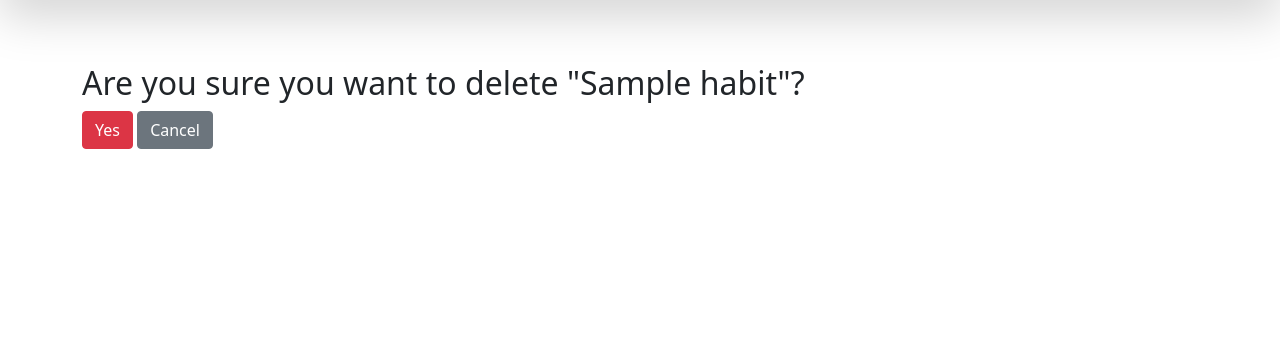
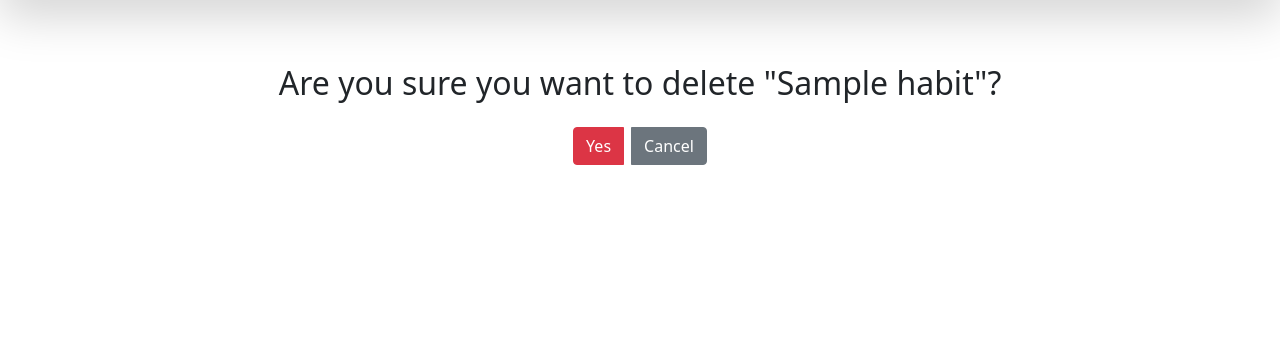
Before and after one commit to constantinnicoleta/habit-tracker, a Django app: page /delete-habit/1/ in a window 1280 px wide. Shown: the part 59-423 px from the top of the page. Run offline with Django 4.2, Linux system fonts and the light colour scheme; a user stored in the database is signed in; tables that the repository leaves empty hold one stand-in row (values such as "Sample post"); some libraries are stand-ins or nearby versions.

Commit message:
style 'delete habit'

```diff
--- a/habits/templates/habits/delete_habit.html
+++ b/habits/templates/habits/delete_habit.html
@@ -2,12 +2,19 @@
 
 {% block content %}
 <div class="container mt-5">
-    <h2>Are you sure you want to delete "{{ habit.name }}"?</h2>
+    <!-- Add some margin to the title -->
+    <h2 class="text-center mb-4">Are you sure you want to delete "{{ habit.name }}"?</h2>
 
-    <form method="post">
-        {% csrf_token %}
-        <button type="submit" class="btn btn-danger">Yes</button>
-        <a href="{% url 'dashboard' %}" class="btn btn-secondary">Cancel</a>
-    </form>
+    <!-- Center the form and style the buttons -->
+    <div class="d-flex justify-content-center">
+        <form method="post">
+            {% csrf_token %}
+            <!-- Use a button group to keep buttons together -->
+            <div class="btn-group" role="group">
+                <button type="submit" class="btn btn-danger me-2">Yes</button>
+                <a href="{% url 'dashboard' %}" class="btn btn-secondary">Cancel</a>
+            </div>
+        </form>
+    </div>
 </div>
 {% endblock %}
```
